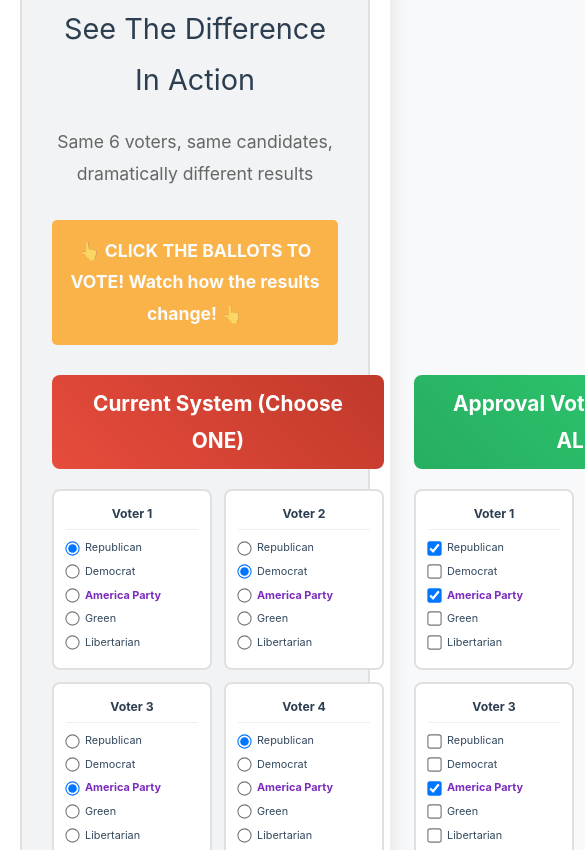
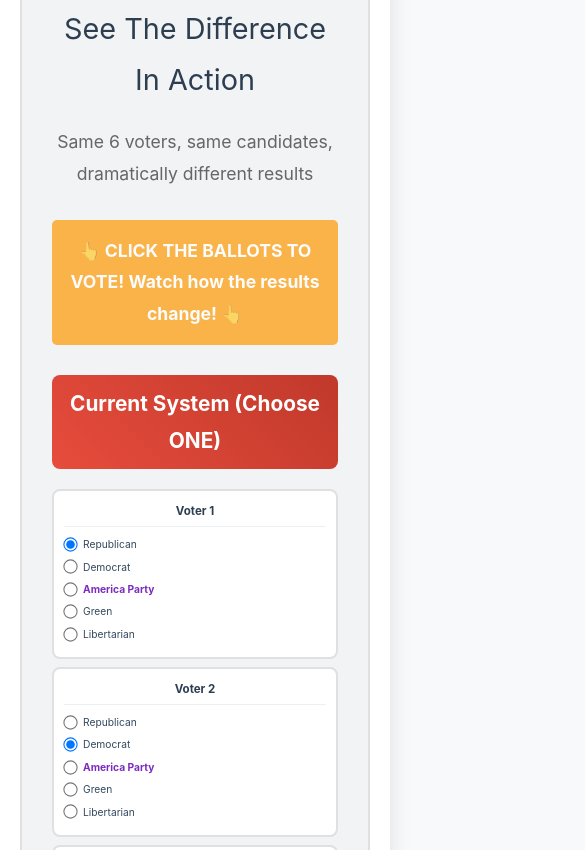
Before and after one commit to ClayShentrup/approval-voting, a plain HTML site: page index.html in a window 390 px wide. Shown: the part 2228-3078 px from the top of the page, 585 px wide, since content can reach past the window. Drawn offline with Linux system fonts and the light colour scheme.

Commit message:
Update index.html

```diff
--- a/index.html
+++ b/index.html
@@ -114,15 +114,35 @@
             background: linear-gradient(45deg, #27ae60, #2ecc71);
         }
 
+        /* Responsive voting comparison container */
+        .voting-comparison {
+            display: grid;
+            grid-template-columns: 1fr 1fr;
+            gap: 30px;
+        }
+
+        .voting-system {
+            display: flex;
+            flex-direction: column;
+        }
+
+        /* Ballot grid for responsive layout */
+        .ballot-grid {
+            display: grid;
+            grid-template-columns: repeat(auto-fit, minmax(150px, 1fr));
+            gap: 12px;
+            margin-bottom: 25px;
+        }
+
         .ballot {
             background: white;
             border: 2px solid #e0e0e0;
             border-radius: 8px;
             padding: 12px;
-            width: 160px;
             font-size: 0.85em;
             transition: all 0.3s ease;
             cursor: pointer;
+            min-width: 150px;
         }
 
         .ballot:hover {
@@ -165,7 +185,6 @@
         }
 
         .results-box {
-            flex: 1;
             background: white;
             border-radius: 10px;
             padding: 20px;
@@ -440,7 +459,19 @@
 
         @media (max-width: 768px) {
             .voting-comparison {
-                flex-direction: column;
+                grid-template-columns: 1fr;
+                gap: 20px;
+            }
+
+            .ballot-grid {
+                grid-template-columns: 1fr 1fr;
+                gap: 8px;
+            }
+
+            .ballot {
+                min-width: 120px;
+                font-size: 0.8em;
+                padding: 10px;
             }
 
             .content {
@@ -467,6 +498,12 @@
 
             .legend {
                 gap: 15px;
+            }
+        }
+
+        @media (max-width: 480px) {
+            .ballot-grid {
+                grid-template-columns: 1fr;
             }
         }
     </style>
@@ -497,11 +534,11 @@
 
                     <div style="font-size: 1.1em; line-height: 1.8;">
                         <div style="display: flex; align-items: center; margin: 12px 0;">
-                            <div style="width: 20px; height: 20px; border: 2px solid #333; border-radius: 50%; margin-right: 12px; background: #fff; flex-shrink: 0;"></div>
+                            <div style="width: 20px; height: 20px; border: 2px solid #333; border-radius: 50%; margin-right: 12px; background: #333; flex-shrink: 0;"></div>
                             <label style="color: #34495e; font-size: 1em; font-weight: normal;">Republican</label>
                         </div>
                         <div style="display: flex; align-items: center; margin: 12px 0;">
-                            <div style="width: 20px; height: 20px; border: 2px solid #333; border-radius: 50%; margin-right: 12px; background: #333; flex-shrink: 0;"></div>
+                            <div style="width: 20px; height: 20px; border: 2px solid #333; border-radius: 50%; margin-right: 12px; background: #fff; flex-shrink: 0;"></div>
                             <label style="color: #34495e; font-size: 1em; font-weight: normal;">Democrat</label>
                         </div>
                         <div style="display: flex; align-items: center; margin: 12px 0;">
@@ -570,10 +607,10 @@
                     👆 CLICK THE BALLOTS TO VOTE! Watch how the results change! 👆
                 </div>
 
-                <div style="display: flex; gap: 30px;">
-                    <div style="flex: 1;">
+                <div class="voting-comparison">
+                    <div class="voting-system">
                         <div class="section-title plurality-title" style="margin-bottom: 20px;">Current System (Choose ONE)</div>
-                        <div style="display: grid; grid-template-columns: 1fr 1fr; gap: 12px; margin-bottom: 25px;" id="plurality-ballots"></div>
+                        <div class="ballot-grid" id="plurality-ballots"></div>
 
                         <div class="results-box plurality-results">
                             <div class="results-title">Plurality Results</div>
@@ -582,9 +619,9 @@
                         </div>
                     </div>
 
-                    <div style="flex: 1;">
+                    <div class="voting-system">
                         <div class="section-title approval-title" style="margin-bottom: 20px;">Approval Voting (Choose ALL)</div>
-                        <div style="display: grid; grid-template-columns: 1fr 1fr; gap: 12px; margin-bottom: 25px;" id="approval-ballots"></div>
+                        <div class="ballot-grid" id="approval-ballots"></div>
 
                         <div class="results-box approval-results">
                             <div class="results-title">Approval Results</div>
```
